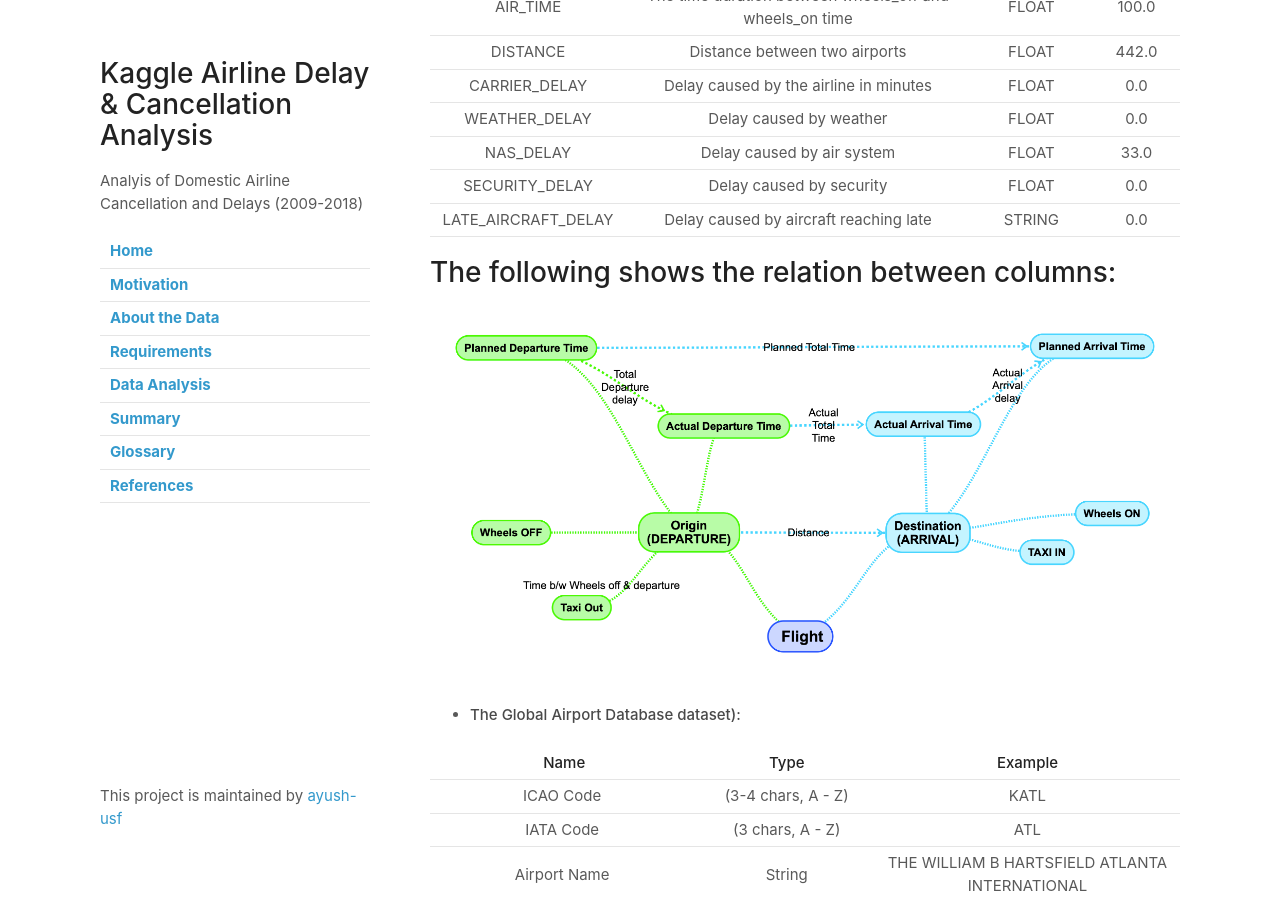
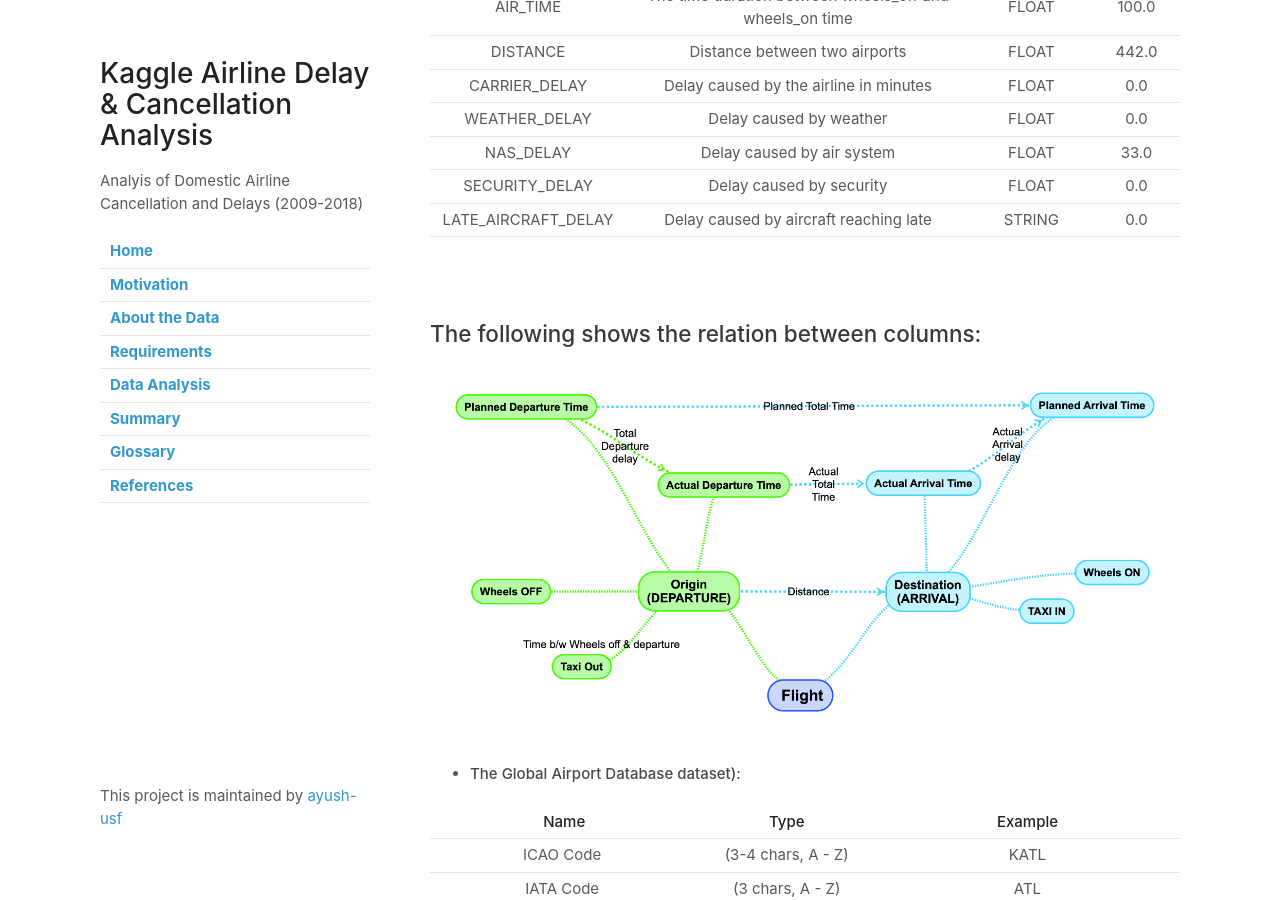
Before and after one commit to ayush-usf/Kaggle-Airline-Data-Analysis, a Jekyll site: the page built from about.md, in a window 1280 px wide and 900 px high, scrolled down 1362 px. Built offline with Jekyll 4.4.1, drawn with Linux system fonts in a browser that asks for light colours; our own code applies the rules of GitHub Pages for plain Markdown files.

Commit message:
<br> added

```diff
--- a/about.md
+++ b/about.md
@@ -42,7 +42,10 @@ NAS\_DELAY|Delay caused by air system|FLOAT|33.0
 SECURITY\_DELAY|Delay caused by security|FLOAT|0.0
 LATE\_AIRCRAFT\_DELAY|Delay caused by aircraft reaching late|STRING|0.0
 
-# The following shows the relation between columns:
+<br>
+<br>
+
+## The following shows the relation between columns:
 
 <a href="images/kaggle-airline-data_origin_destination_colored.png" target="_blank"><img src="images/kaggle-airline-data_origin_destination_colored.png" style="min-width: 100px;"></a>
 
```
